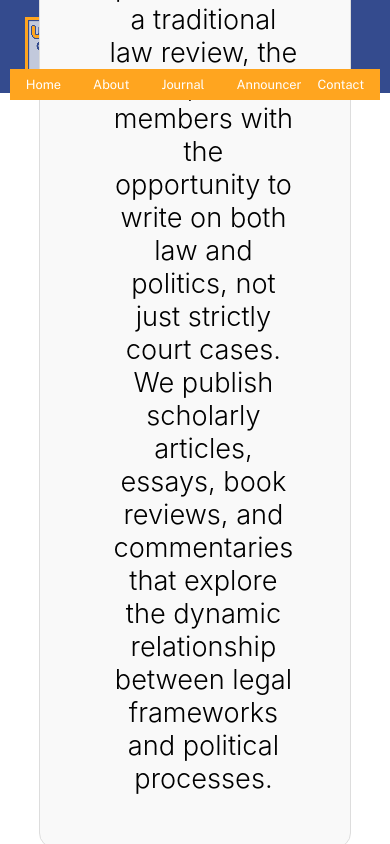
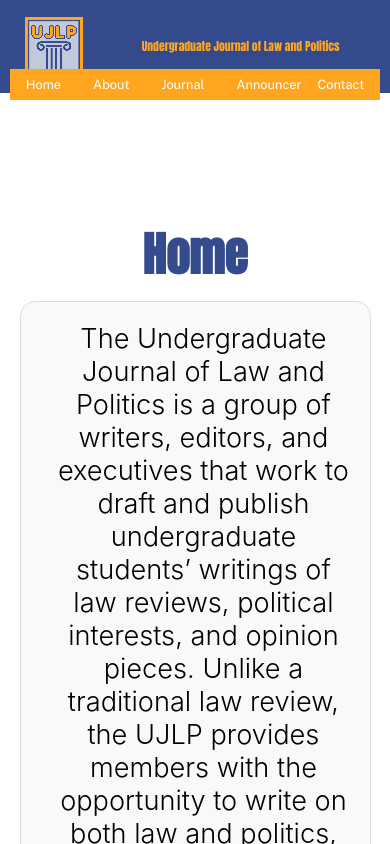
Before and after one commit to RobBundy2002/UJLP, a React (Create React App) app in the folder my-app/: page / in a window 390 px wide. Built offline with nearby package versions, Linux system fonts and the light colour scheme.

Commit message:
Updated the Home and About Pages for mobile versions

```diff
--- a/my-app/src/About.css
+++ b/my-app/src/About.css
@@ -69,11 +69,17 @@
 @media (max-width: 768px) {
     .About {
         max-width: 100%;
-        margin-top: -10vw;
+        margin-top: 12vw;
+        margin-left: -4vw;
     }
 
     .About h1 {
         font-size: 15vw;
+    }
+
+    .TitleWrapper h1{
+        font-size: 12vw;
+        margin-top: -74vh;
     }
 
     .About-table th,
--- a/my-app/src/Announcements.css
+++ b/my-app/src/Announcements.css
@@ -66,7 +66,6 @@
     .Announcements {
         padding: 1rem;
         max-width: 100%;
-        margin-top: -5vw;
     }
 
     .Announcements h1 {
--- a/my-app/src/Home.css
+++ b/my-app/src/Home.css
@@ -1,9 +1,8 @@
 .Home {
     position: relative;
     top: -3vw;
-    right: -10vw;
-    padding: 2rem;
-    max-width: 80%;
+    right: -5vw;
+    max-width: 90%;
     z-index: 1;
     box-sizing: border-box;
     display: flex;
@@ -12,7 +11,6 @@
     background-color: #f9f9f9;
     border: 1px solid #ddd;
     border-radius: 15px;
-    /*box-shadow: 0 4px 8px rgba(0, 0, 0, 0.1);*/
 }
 
 .Home-heading {
@@ -47,6 +45,6 @@
 
 @media (max-width: 768px) {
     .Home{
-        top: -230vw;
+        top: -5vw;
     }
 }
```
